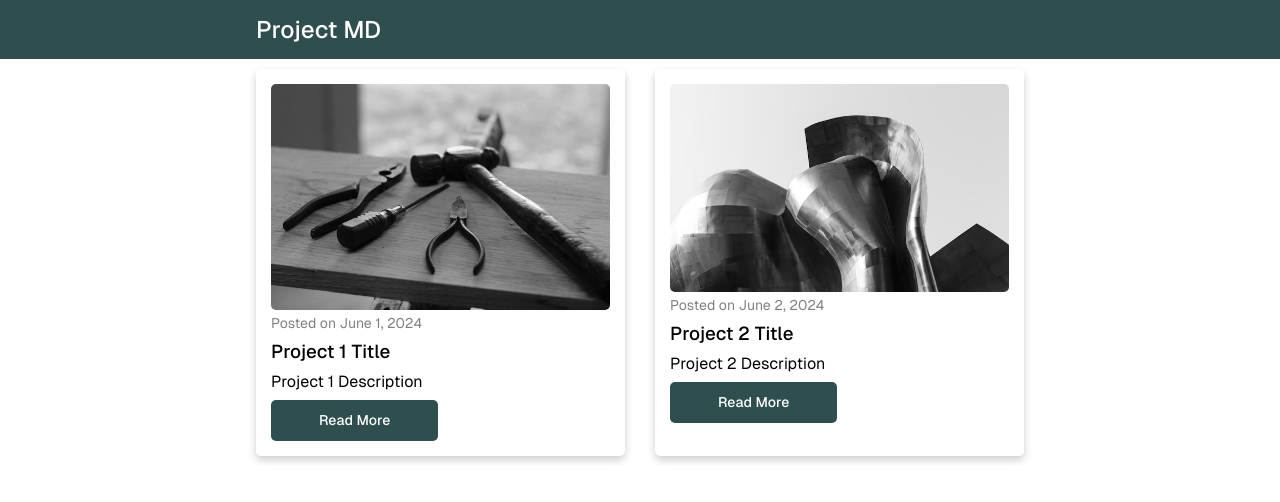
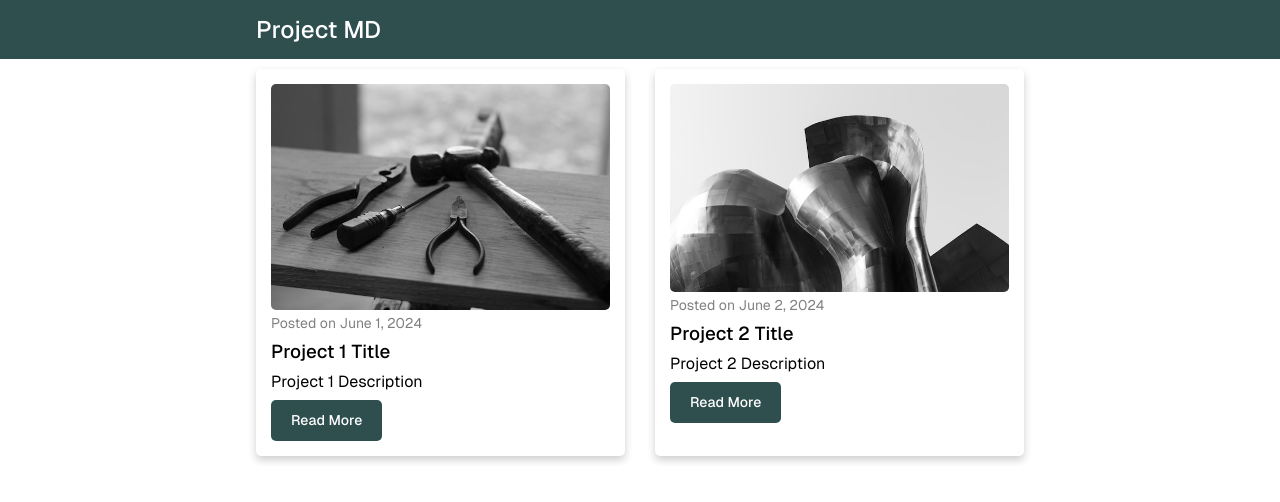
Before and after one commit to dogukanarslan/project-md, a Next.js app: page / in a window 1280 px wide. Shown: the top 502 px of the page. Built offline with nearby package versions, Linux system fonts and the light colour scheme.

Commit message:
Decrease button horizontal padding

```diff
--- a/app/globals.css
+++ b/app/globals.css
@@ -50,7 +50,7 @@ img {
   display: inline-block;
   background: var(--primary-color);
   color: #fff;
-  padding: 12px 48px;
+  padding: 12px 20px;
   font-size: 14px;
   font-weight: 500;
   border-radius: 5px;
```
